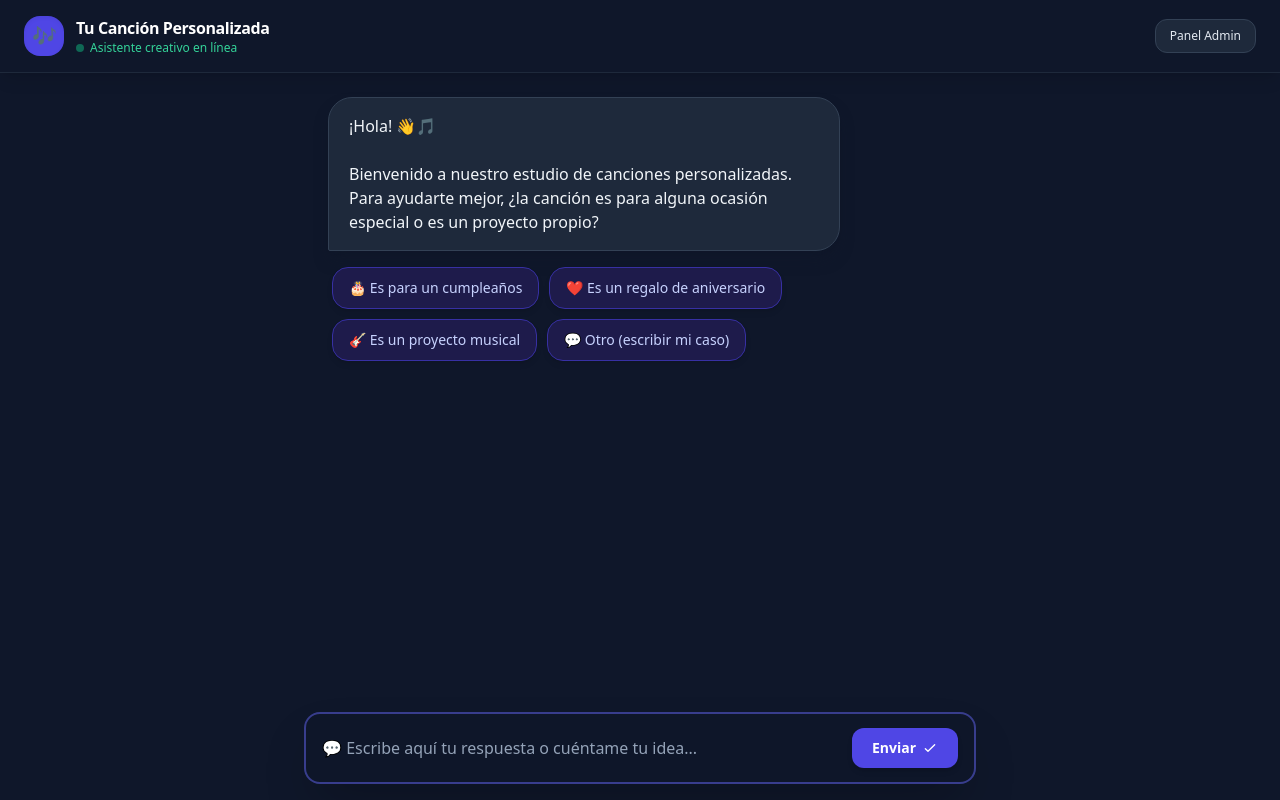
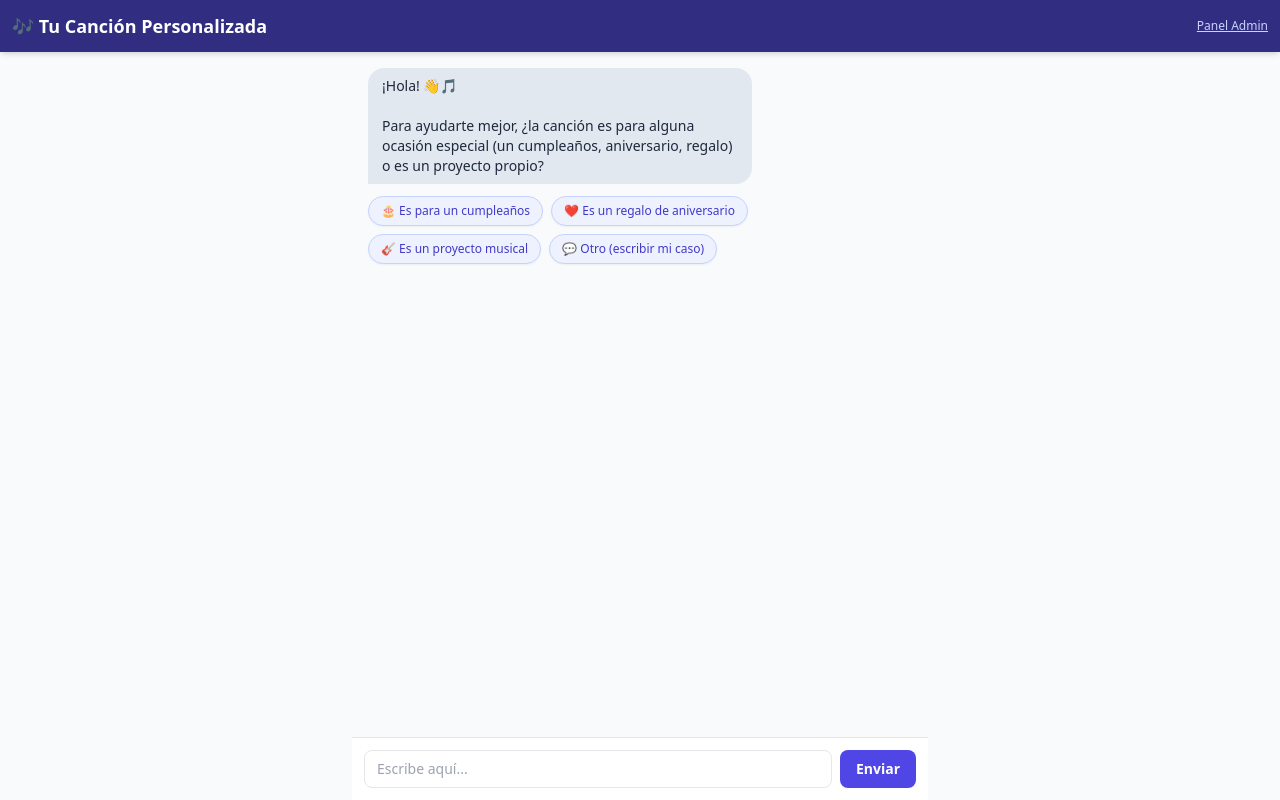
Before and after one commit to laureanobonilla/canciones, a website: page index.html in a window 1280 px wide. Drawn offline with nearby package versions, Linux system fonts and the light colour scheme.

Commit message:
Update index.html

```diff
--- a/index.html
+++ b/index.html
@@ -3,52 +3,24 @@
 <head>
     <meta charset="UTF-8">
     <meta name="viewport" content="width=device-width, initial-scale=1.0">
-    <title>Tu Canción Personalizada</title>
+    <title>Crea tu Canción Personalizada</title>
     <script src="https://cdn.tailwindcss.com"></script>
-    <style>
-        html, body { height: 100dvh; overflow: hidden; background-color: #0f172a; }
-        #chat-container { scroll-behavior: smooth; }
-        @keyframes fadeIn {
-            from { opacity: 0; transform: translateY(8px); }
-            to { opacity: 1; transform: translateY(0); }
-        }
-        .animate-fade-in { animation: fadeIn 0.3s ease-out forwards; }
-    </style>
 </head>
-<body class="h-[100dvh] flex flex-col justify-between overflow-hidden font-sans text-slate-100">
-
-    <!-- Header Estilizado y Moderno en Modo Oscuro -->
-    <header class="bg-slate-900 border-b border-slate-800 px-6 py-4 flex justify-between items-center shadow-lg z-10">
-        <div class="flex items-center gap-3">
-            <div class="w-10 h-10 rounded-2xl bg-indigo-600 flex items-center justify-center text-xl shadow-inner">🎶</div>
-            <div>
-                <h1 class="text-base font-bold tracking-tight text-white">Tu Canción Personalizada</h1>
-                <p class="text-xs text-emerald-400 flex items-center gap-1.5">
-                    <span class="w-2 h-2 rounded-full bg-emerald-500 animate-pulse"></span> Asistente creativo en línea
-                </p>
-            </div>
-        </div>
-        <a href="admin.html" class="text-xs bg-slate-800 hover:bg-slate-700 text-slate-200 px-3.5 py-2 rounded-xl border border-slate-700 transition">Panel Admin</a>
+<body class="bg-slate-50 h-[100dvh] flex flex-col overflow-hidden">
+    <header class="bg-indigo-900 text-white p-3 flex justify-between items-center shadow-md">
+        <h1 class="text-lg font-bold">🎶 Tu Canción Personalizada</h1>
+        <a href="admin.html" class="text-xs text-indigo-200 hover:text-white underline">Panel Admin</a>
     </header>
 
-    <!-- Contenedor del Chat con respiro visual y amplitud -->
-    <main id="chat-container" class="flex-1 overflow-y-auto px-4 md:px-6 py-6 max-w-2xl w-full mx-auto space-y-4 pb-28">
+    <main id="chat-container" class="flex-1 overflow-y-auto p-4 max-w-xl w-full mx-auto space-y-3">
         <!-- Los mensajes se inyectan aquí -->
     </main>
 
-    <!-- Campo de texto flotante, amplio, destacado y en modo oscuro -->
-    <footer id="chat-footer" class="absolute bottom-4 left-0 right-0 px-4 z-20">
-        <div class="max-w-2xl w-full mx-auto">
-            <form id="chat-form" class="flex items-center gap-3 bg-slate-900/95 border-2 border-indigo-500/50 rounded-2xl px-4 py-3.5 shadow-2xl backdrop-blur-lg focus-within:border-indigo-400 focus-within:ring-4 focus-within:ring-indigo-500/20 transition-all">
-                <input type="text" id="user-input" placeholder="💬 Escribe aquí tu respuesta o cuéntame tu idea..." class="flex-1 bg-transparent border-none text-slate-100 placeholder-slate-400 text-sm md:text-base focus:outline-none" autocomplete="off" required>
-                <button type="submit" class="bg-indigo-600 text-white px-5 py-2.5 rounded-xl font-semibold text-sm hover:bg-indigo-500 transition shadow-md flex items-center gap-1.5 cursor-pointer">
-                    <span>Enviar</span>
-                    <svg xmlns="http://www.w3.org/2000/svg" class="w-4 h-4" fill="none" viewBox="0 0 24 24" stroke="currentColor">
-                        <path stroke-linecap="round" stroke-linejoin="round" stroke-width="2" d="M5 13l4 4L19 7" />
-                    </svg>
-                </button>
-            </form>
-        </div>
+    <footer id="chat-footer" class="bg-white border-t p-3 max-w-xl w-full mx-auto">
+        <form id="chat-form" class="flex gap-2">
+            <input type="text" id="user-input" placeholder="Escribe aquí..." class="flex-1 border rounded-lg px-3 py-2 text-sm focus:outline-none focus:ring-2 focus:ring-indigo-500" autocomplete="off" required>
+            <button type="submit" class="bg-indigo-600 text-white px-4 py-2 rounded-lg font-semibold text-sm hover:bg-indigo-700 transition">Enviar</button>
+        </form>
     </footer>
 
     <script>
@@ -60,7 +32,7 @@
         const JSONBIN_INDICE_ID = "6aab0edbac6210605ad634db";
         let currentBinId = null;
 
-        // Configuración exacta que utilizaba la versión funcional de Gemini
+        // Tu configuración original intacta
         const G_API_KEY = "AQ.Ab8RN6LNp2U7oJDbGzaadSAMkqBZBjjXUP-mj8OWTDNVpo3Jcw";
         const GEMINI_URL = `https://generativelanguage.googleapis.com/v1beta/models/gemini-3.6-flash:generateContent?key=${G_API_KEY}`;
 
@@ -107,18 +79,8 @@ Sigue estrictamente este orden conversacional:
 
         function appendMessage(sender, htmlText) {
             const div = document.createElement('div');
-            div.className = `flex ${sender === 'user' ? 'justify-end' : 'justify-start'} animate-fade-in`;
-
-            const isUser = sender === 'user';
-            div.innerHTML = `
-                <div class="max-w-md md:max-w-lg rounded-3xl px-5 py-4 text-sm md:text-base leading-relaxed shadow-lg ${
-                    isUser
-                    ? 'bg-indigo-600 text-white rounded-br-sm shadow-indigo-600/20'
-                    : 'bg-slate-800 border border-slate-700 text-slate-100 rounded-bl-sm shadow-slate-900/50'
-                }">
-                    ${htmlText}
-                </div>
-            `;
+            div.className = `flex ${sender === 'user' ? 'justify-end' : 'justify-start'}`;
+            div.innerHTML = `<div class="max-w-xs md:max-w-sm rounded-2xl px-3.5 py-2 text-sm ${sender === 'user' ? 'bg-indigo-600 text-white rounded-br-none' : 'bg-slate-200 text-slate-800 rounded-bl-none'}">${htmlText}</div>`;
             chatContainer.appendChild(div);
             chatContainer.scrollTop = chatContainer.scrollHeight;
 
@@ -126,15 +88,16 @@ Sigue estrictamente este orden conversacional:
             sincronizarConJSONBin();
         }
 
+        // Función para mostrar los botones de opción rápida de manera limpia
         function mostrarOpcionesRapidas(opciones) {
             const div = document.createElement('div');
             div.id = "quick-replies";
-            div.className = "flex flex-wrap gap-2.5 my-3 justify-start animate-fade-in pl-1";
+            div.className = "flex flex-wrap gap-2 my-2 justify-start";
 
             opciones.forEach(opcion => {
                 const btn = document.createElement('button');
                 btn.type = "button";
-                btn.className = "bg-indigo-950 text-indigo-200 border border-indigo-800 text-xs md:text-sm px-4 py-2.5 rounded-2xl hover:bg-indigo-600 hover:text-white transition font-medium shadow-md cursor-pointer";
+                btn.className = "bg-indigo-50 text-indigo-700 border border-indigo-200 text-xs px-3 py-1.5 rounded-full hover:bg-indigo-600 hover:text-white transition font-medium shadow-sm cursor-pointer";
                 btn.innerText = opcion;
                 btn.onclick = () => {
                     const quickDiv = document.getElementById('quick-replies');
@@ -219,10 +182,10 @@ ${JSON.stringify(sessionState.historialConversacion)}`;
         }
 
         window.addEventListener('load', async () => {
-            const saludoInicial = "¡Hola! 👋🎵<br><br>Bienvenido a nuestro estudio de canciones personalizadas. Para ayudarte mejor, ¿la canción es para alguna ocasión especial o es un proyecto propio?";
+            const saludoInicial = "¡Hola! 👋🎵<br><br>Para ayudarte mejor, ¿la canción es para alguna ocasión especial (un cumpleaños, aniversario, regalo) o es un proyecto propio?";
             appendMessage('bot', saludoInicial);
 
-            // Botones rompe-hielos interactivos con la opción "Otro"
+            // Inyectamos los botones de opción rápida manteniendo intacta la lógica original
             mostrarOpcionesRapidas([
                 "🎂 Es para un cumpleaños",
                 "❤️ Es un regalo de aniversario",
@@ -250,7 +213,6 @@ ${JSON.stringify(sessionState.historialConversacion)}`;
             const quickDiv = document.getElementById('quick-replies');
             if (quickDiv) quickDiv.remove();
 
-            // Lógica intacta: crea el bin de sesión en JSONBin únicamente al enviar el primer mensaje real
             if (!currentBinId) {
                 await crearBinIndependienteYActualizarIndice();
             }
@@ -276,13 +238,12 @@ ${JSON.stringify(sessionState.historialConversacion)}`;
             const typingId = 'typing-' + Date.now();
             const typingDiv = document.createElement('div');
             typingDiv.id = typingId;
-            typingDiv.className = "flex justify-start animate-fade-in";
-            typingDiv.innerHTML = `<div class="bg-slate-800 border border-slate-700 text-slate-400 rounded-2xl px-4 py-3 text-xs italic shadow-sm">El asistente está escribiendo...</div>`;
+            typingDiv.className = "flex justify-start";
+            typingDiv.innerHTML = `<div class="bg-slate-200 text-slate-500 rounded-2xl px-3.5 py-2 text-xs italic">Escribiendo...</div>`;
             chatContainer.appendChild(typingDiv);
             chatContainer.scrollTop = chatContainer.scrollHeight;
 
             try {
-                // Estructura exacta y funcional del request a Gemini
                 const response = await fetch(GEMINI_URL, {
                     method: "POST",
                     headers: { "Content-Type": "application/json" },
@@ -308,7 +269,7 @@ ${JSON.stringify(sessionState.historialConversacion)}`;
                         faseActual = 'FINALIZADO';
                         await extraerDatosEstructuradosYFinalizar();
 
-                        document.querySelector('footer').innerHTML = `<div class="max-w-2xl w-full mx-auto bg-slate-900 border-2 border-emerald-500/50 rounded-2xl p-4 text-center text-xs md:text-sm text-emerald-400 font-semibold shadow-2xl">✅ Solicitud enviada correctamente. ¡Muchas gracias! Nos pondremos en contacto pronto.</div>`;
+                        chatFooter.innerHTML = `<div class="text-center text-xs text-emerald-700 font-bold py-2">✅ Solicitud enviada correctamente. ¡Muchas gracias!</div>`;
                         setTimeout(() => {
                             alert("¡Solicitud enviada con éxito! Nos pondremos en contacto contigo pronto.");
                         }, 400);
```
